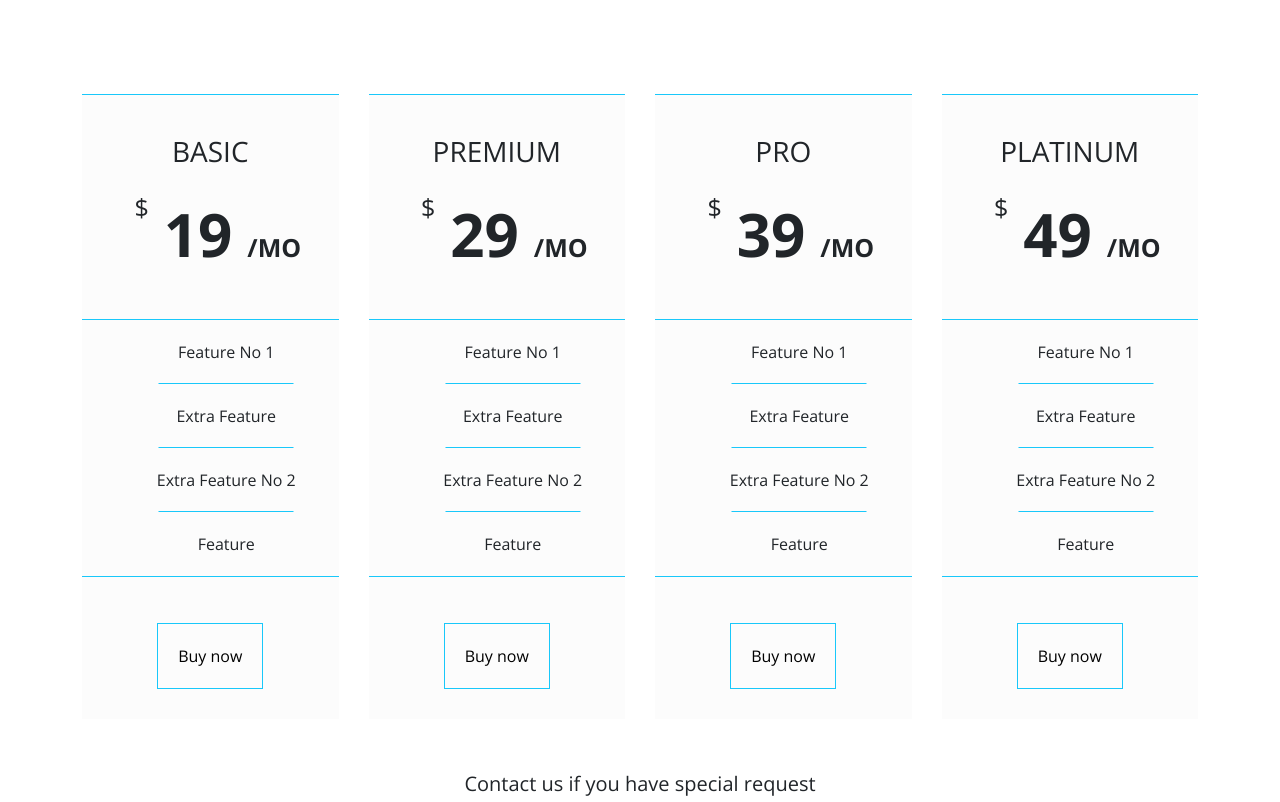
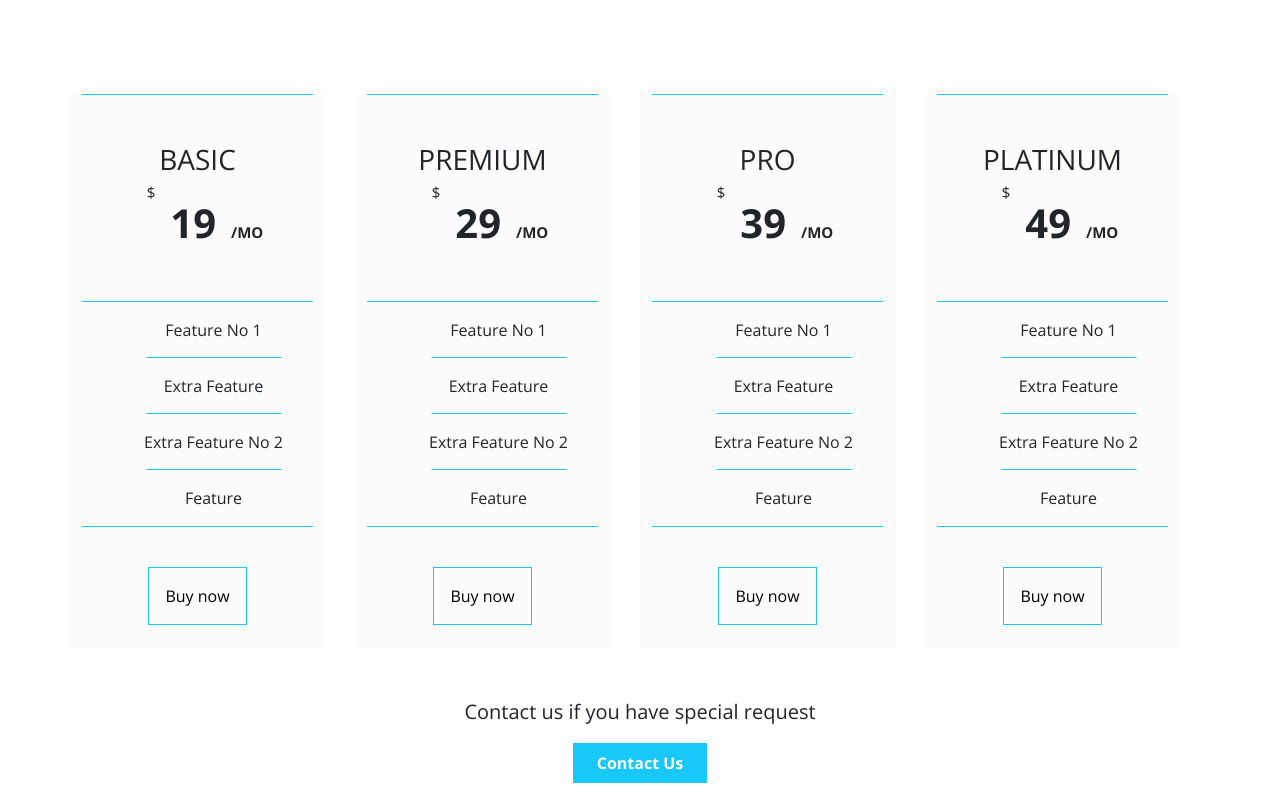
Before and after one commit to MohammedAli2011/Bootstrap-5-pro-2, a plain HTML site: page Index.html in a window 1280 px wide. Shown: the part 5940-6742 px from the top of the page. Drawn offline with nearby package versions, Linux system fonts and the light colour scheme.

Commit message:
after add pricing section

```diff
--- a/Index.html
+++ b/Index.html
@@ -426,76 +426,76 @@
                     tincidunt.
                 </p>
             </div>
-            <div class="Plans">
+            <div class="Plans row">
                 <!-- Plan-1 -->
-                <div class="Plan">
-                    <div class="Head">
-                        <h3>BASIC</h3>
-                        <span>19</span>
+                <div class="Plan col-md-3 text-center">
+                    <div class="Head py-5 px-3">
+                        <h3 class="fw-normal mb-3">BASIC</h3>
+                        <span class="fs-1 fw-bold">19</span>
                     </div>
                     <ul>
-                        <li>Feature No 1</li>
-                        <li>Extra Feature</li>
-                        <li>Extra Feature No 2</li>
-                        <li>Feature</li>
+                        <li class="p-3 position-relative">Feature No 1</li>
+                        <li class="p-3 position-relative">Extra Feature</li>
+                        <li class="p-3 position-relative">Extra Feature No 2</li>
+                        <li class="p-3 position-relative">Feature</li>
                     </ul>
-                    <div class="Foot">
-                        <a href="#">Buy now</a>
+                    <div class="Foot py-4">
+                        <a class="m-auto d-flex align-items-center p-3 text-black" href="#">Buy now</a>
                     </div>
                 </div>
                 <!-- Plan-2 -->
-                <div class="Plan">
-                    <div class="Head">
-                        <h3>PREMIUM</h3>
-                        <span>29</span>
+                <div class="Plan col-md-3 text-center">
+                    <div class="Head py-5 px-3">
+                        <h3 class="fw-normal mb-3">PREMIUM</h3>
+                        <span class="fs-1 fw-bold">29</span>
                     </div>
                     <ul>
-                        <li>Feature No 1</li>
-                        <li>Extra Feature</li>
-                        <li>Extra Feature No 2</li>
-                        <li>Feature</li>
+                        <li class="p-3 position-relative">Feature No 1</li>
+                        <li class="p-3 position-relative">Extra Feature</li>
+                        <li class="p-3 position-relative">Extra Feature No 2</li>
+                        <li class="p-3 position-relative">Feature</li>
                     </ul>
-                    <div class="Foot">
-                        <a href="#">Buy now</a>
+                    <div class="Foot py-4">
+                        <a class="m-auto d-flex align-items-center p-3 text-black" href="#">Buy now</a>
                     </div>
                 </div>
                 <!-- Plan-3 -->
-                <div class="Plan">
-                    <div class="Head">
-                        <h3>PRO</h3>
-                        <span>39</span>
+                <div class="Plan col-md-3 text-center">
+                    <div class="Head py-5 px-3">
+                        <h3 class="fw-normal mb-3">PRO</h3>
+                        <span class="fs-1 fw-bold">39</span>
                     </div>
                     <ul>
-                        <li>Feature No 1</li>
-                        <li>Extra Feature</li>
-                        <li>Extra Feature No 2</li>
-                        <li>Feature</li>
+                        <li class="p-3 position-relative">Feature No 1</li>
+                        <li class="p-3 position-relative">Extra Feature</li>
+                        <li class="p-3 position-relative">Extra Feature No 2</li>
+                        <li class="p-3 position-relative">Feature</li>
                     </ul>
-                    <div class="Foot">
-                        <a href="#">Buy now</a>
+                    <div class="Foot py-4">
+                        <a class="m-auto d-flex align-items-center p-3 text-black" href="#">Buy now</a>
                     </div>
                 </div>
                 <!-- Plan-4 -->
-                <div class="Plan">
-                    <div class="Head">
-                        <h3>PLATINUM</h3>
-                        <span>49</span>
+                <div class="Plan col-md-3 text-center">
+                    <div class="Head py-5 px-3">
+                        <h3 class="fw-normal mb-3">PLATINUM</h3>
+                        <span class="fs-1 fw-bold">49</span>
                     </div>
                     <ul>
-                        <li>Feature No 1</li>
-                        <li>Extra Feature</li>
-                        <li>Extra Feature No 2</li>
-                        <li>Feature</li>
+                        <li class="p-3 position-relative">Feature No 1</li>
+                        <li class="p-3 position-relative">Extra Feature</li>
+                        <li class="p-3 position-relative">Extra Feature No 2</li>
+                        <li class="p-3 position-relative">Feature</li>
                     </ul>
-                    <div class="Foot">
-                        <a href="#">Buy now</a>
+                    <div class="Foot py-4">
+                        <a class="m-auto d-flex align-items-center p-3 text-black" href="#">Buy now</a>
                     </div>
                 </div>
             </div>
-            <p class="Contact-text">
+            <p class="Contact-text text-center mx-auto mb-3 mt-5 fs-5">
                 Contact us if you have special request
             </p>
-            <a class="Contact-link" href="#">Contact Us</a>
+            <a class="Contact-link d-flex align-items-center justify-content-center py-2 px-4 m-auto text-white fw-bold" href="#">Contact Us</a>
         </div>
     </div>
 
--- a/css/Mohamed.css
+++ b/css/Mohamed.css
@@ -520,36 +520,23 @@ header .container nav form svg {
 
 /*************** Start Pricing ***************/
 .Pricing .container .Plans {
-    display: grid;
-    grid-template-columns: repeat(auto-fill, minmax(250px, 1fr));
     gap: 30px;
 }
 
 .Pricing .container .Plans .Plan {
-    text-align: center;
     background-color: #fcfcfc;
+    max-width: calc(25% - 30px);
 }
 
 .Pricing .container .Plans .Plan .Head {
-    padding: 40px 20px;
     border-bottom: 1px solid var(--main-color);
     border-top: 1px solid var(--main-color);
-}
-
-.Pricing .container .Plans .Plan .Head h3 {
-    font-weight: normal;
-    margin-bottom: 20px;
-}
-
-.Pricing .container .Plans .Plan .Head span {
-    font-size: 60px;
-    font-weight: bold;
 }
 
 .Pricing .container .Plans .Plan .Head span::before {
     content: "$";
     position: relative;
-    font-size: 25px;
+    font-size: 15px;
     font-weight: normal;
     top: -40px;
     margin-right: 15px;
@@ -558,18 +545,13 @@ header .container nav form svg {
 .Pricing .container .Plans .Plan .Head span::after {
     content: "/mo";
     text-transform: uppercase;
-    font-size: 25px;
+    font-size: 15px;
     position: relative;
     right: -15px;
 }
 
 .Pricing .container .Plans .Plan ul {
     border-bottom: 1px solid var(--main-color);
-}
-
-.Pricing .container .Plans .Plan ul li {
-    padding: 20px;
-    position: relative;
 }
 
 .Pricing .container .Plans .Plan ul li:not(:last-of-type)::after {
@@ -583,39 +565,15 @@ header .container nav form svg {
     transform: translatex(-50%);
 }
 
-.Pricing .container .Plans .Plan .Foot {
-    padding-top: 30px;
-    padding-bottom: 30px;
-}
-
 .Pricing .container .Plans .Plan .Foot a {
-    margin: auto;
-    display: flex;
-    align-items: center;
     width: fit-content;
-    padding: 20px;
-    color: #000;
     border: 1px solid var(--main-color);
 }
 
-.Pricing .container .Contact-text {
-    text-align: center;
-    margin: 50px auto 20px;
-    font-size: 20px;
+.Pricing .container .Contact-link {
+    width: fit-content;
+    background-color: var(--main-color);
 }
-
-.Pricing .container .Contact-link {
-    display: flex;
-    justify-content: center;
-    align-items: center;
-    width: fit-content;
-    margin: auto;
-    padding: 15px 30px;
-    color: white;
-    background-color: var(--main-color);
-    font-weight: bold;
-}
-
 
 .Pricing .container .Contact-link:hover {
     background-color: #dbd4d4;
```
